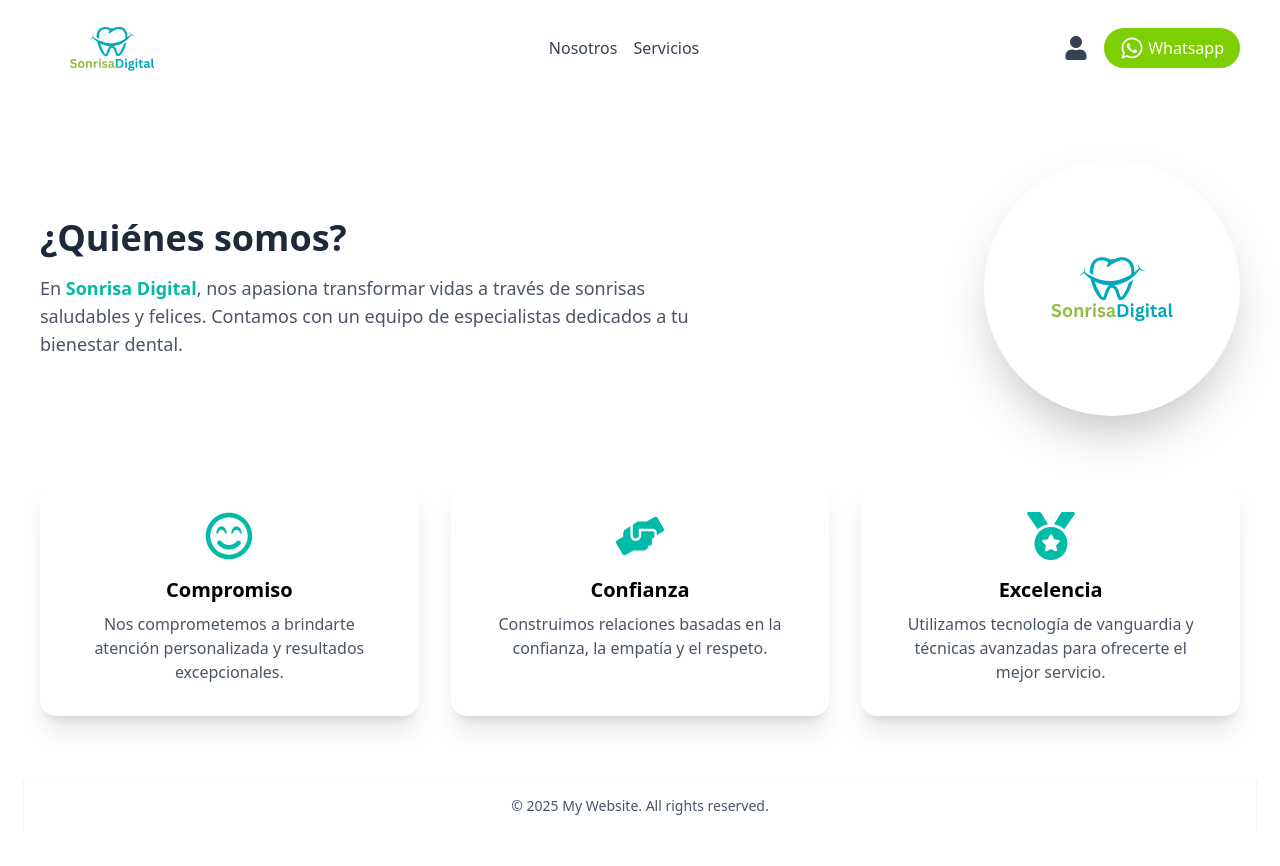
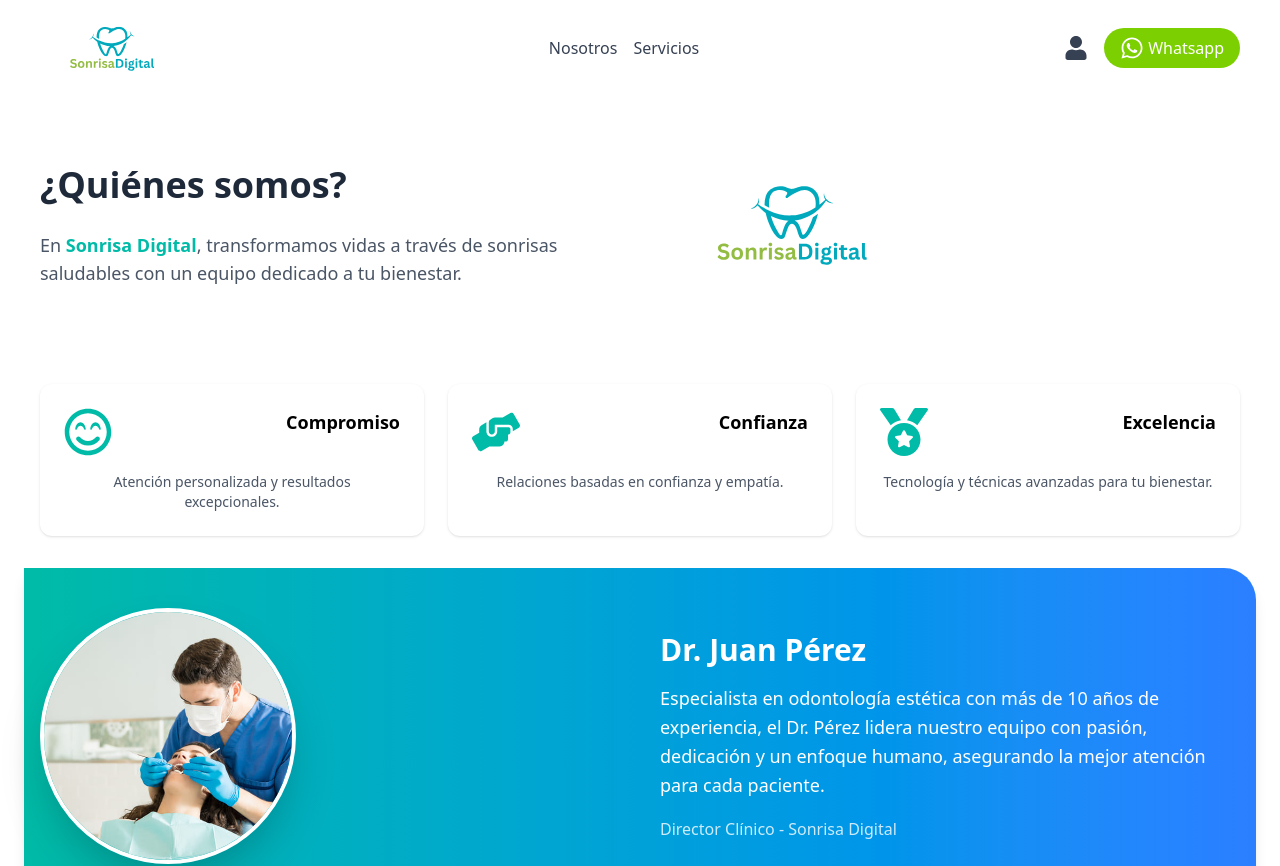
Before and after one commit to wilyramos/sonrisadigital_react_ts_frontend, a React (Vite) app: page /nosotros in a window 1280 px wide. Shown: the top 866 px of the page. Before the commit the page ends 832 px from the top, so only its background shows below. Built offline with nearby package versions, Linux system fonts and the light colour scheme; no server answers.

Commit message:
update header, add medic profile in about and fix login

```diff
--- a/src/api/AuthAPI.ts
+++ b/src/api/AuthAPI.ts
@@ -43,9 +43,7 @@ export async function authenticateUser(formData: AuthLoginForm) {
         return data;
     } catch (error) {
         if (isAxiosError(error) && error.response) {
-            throw new Error(error.response.data.error);
-        } else {
-            throw new Error("Error al iniciar sesión");
+            throw new Error(error.response.data.message || "Error al iniciar sesión");
         }
     }
 }
--- a/src/views/About.tsx
+++ b/src/views/About.tsx
@@ -1,85 +1,72 @@
-import { motion } from "framer-motion";
 import { FaRegSmileBeam, FaHandsHelping, FaMedal } from "react-icons/fa";
 
-const fadeInUp = {
-  hidden: { opacity: 0, y: 40 },
-  visible: { opacity: 1, y: 0 },
-};
+export default function About() {
+    const values = [
+        {
+            icon: <FaRegSmileBeam className="text-teal-500 text-5xl mb-4" />,
+            title: "Compromiso",
+            desc: "Atención personalizada y resultados excepcionales.",
+        },
+        {
+            icon: <FaHandsHelping className="text-teal-500 text-5xl mb-4" />,
+            title: "Confianza",
+            desc: "Relaciones basadas en confianza y empatía.",
+        },
+        {
+            icon: <FaMedal className="text-teal-500 text-5xl mb-4" />,
+            title: "Excelencia",
+            desc: "Tecnología y técnicas avanzadas para tu bienestar.",
+        },
+    ];
 
-export default function About() {
     return (
-    <div className="py-16">
-      <div className="container mx-auto px-4">
-        <div className="flex flex-col-reverse md:flex-row justify-between items-center gap-10 mb-16">
-          <motion.div
-            initial="hidden"
-            animate="visible"
-            transition={{ staggerChildren: 0.2 }}
-            className="text-center md:text-left max-w-2xl"
-          >
-            <motion.h2
-              variants={fadeInUp}
-              className="text-4xl font-bold text-gray-800 mb-4"
-            >
+        <section className="space-y-8">
+            {/* ¿Quiénes somos? */}
+            <div className="container mx-auto px-4 grid gap-12 md:grid-cols-2 items-center">
+                <div className="space-y-6">
+                    <h2 className="text-4xl font-extrabold text-gray-800 leading-tight">
                         ¿Quiénes somos?
-            </motion.h2>
-            <motion.p
-              variants={fadeInUp}
-              className="text-gray-600 text-lg"
-            >
-              En <span className="text-teal-500 font-semibold">Sonrisa Digital</span>, nos apasiona transformar vidas a través de sonrisas saludables y felices. Contamos con un equipo de especialistas dedicados a tu bienestar dental.
-            </motion.p>
-          </motion.div>
+                    </h2>
+                    <p className="text-gray-600 text-lg">
+                        En <span className="text-teal-500 font-semibold">Sonrisa Digital</span>, transformamos vidas a través de sonrisas saludables con un equipo dedicado a tu bienestar.
+                    </p>
+                </div>
 
-          <motion.div
-            initial={{ opacity: 0, scale: 0.95 }}
-            whileInView={{ opacity: 1, scale: 1 }}
-            transition={{ duration: 0.6 }}
-            className="relative w-64 h-64 rounded-full shadow-2xl overflow-hidden"
-          >
                 <img
                     src="/logo.svg"
                     alt="About Us"
-              className="w-full h-full object-contain p-6"
+                    className="w-64 h-64 mx-auto md:mx-0 object-contain transition-transform duration-500 hover:scale-105"
                 />
-          </motion.div>
             </div>
 
-        <div className="grid md:grid-cols-3 gap-8">
-          <motion.div
-            className="bg-white rounded-2xl shadow-xl p-8 text-center"
-            variants={fadeInUp}
-          >
-            <FaRegSmileBeam className="text-teal-500 text-5xl mb-4 mx-auto" />
-            <h3 className="text-xl font-semibold mb-2">Compromiso</h3>
-            <p className="text-gray-600">
-              Nos comprometemos a brindarte atención personalizada y resultados excepcionales.
+            {/* Valores */}
+            <div className="container mx-auto px-4 grid gap-6 md:grid-cols-3">
+                {values.map((item, i) => (
+                    <div key={i} className="bg-white rounded-xl shadow p-6 text-center">
+                        <div className="flex justify-between">
+                            {item.icon}
+                            <h3 className="text-lg font-semibold">{item.title}</h3>
+                        </div>
+                        <p className="text-gray-600 text-sm">{item.desc}</p>
+                    </div>
+                ))}
+            </div>
+
+            {/* Staff Médico */}
+            <div className="container mx-auto px-4 grid gap-10 md:grid-cols-2 items-center bg-gradient-to-r from-teal-500 to-blue-500 rounded-bl-3xl rounded-tr-4xl p-10 text-white shadow-lg">
+                <img
+                    src="/medico.jpg"
+                    alt="Dr. Juan Pérez"
+                    className="w-64 h-64 rounded-full object-cover mx-auto md:mx-0 shadow-2xl border-4 border-white transition-transform duration-500 hover:scale-105"
+                />
+                <div className="space-y-4 text-center md:text-left">
+                    <h3 className="text-3xl font-bold">Dr. Juan Pérez</h3>
+                    <p className="text-white text-lg leading-relaxed">
+                        Especialista en odontología estética con más de 10 años de experiencia, el Dr. Pérez lidera nuestro equipo con pasión, dedicación y un enfoque humano, asegurando la mejor atención para cada paciente.
                     </p>
-          </motion.div>
-
-          <motion.div
-            className="bg-white rounded-2xl shadow-xl p-8 text-center"
-            variants={fadeInUp}
-          >
-            <FaHandsHelping className="text-teal-500 text-5xl mb-4 mx-auto" />
-            <h3 className="text-xl font-semibold mb-2">Confianza</h3>
-            <p className="text-gray-600">
-              Construimos relaciones basadas en la confianza, la empatía y el respeto.
-            </p>
-          </motion.div>
-
-          <motion.div
-            className="bg-white rounded-2xl shadow-xl p-8 text-center"
-            variants={fadeInUp}
-          >
-            <FaMedal className="text-teal-500 text-5xl mb-4 mx-auto" />
-            <h3 className="text-xl font-semibold mb-2">Excelencia</h3>
-            <p className="text-gray-600">
-              Utilizamos tecnología de vanguardia y técnicas avanzadas para ofrecerte el mejor servicio.
-            </p>
-          </motion.div>
+                    <p className="text-white font-medium opacity-80">Director Clínico - Sonrisa Digital</p>
                 </div>
             </div>
-    </div>
+        </section>
     );
 }
--- a/src/views/auth/LogiwView.tsx
+++ b/src/views/auth/LogiwView.tsx
@@ -4,16 +4,8 @@ import { Link, useNavigate } from "react-router-dom";
 import { AuthLoginForm } from "@/types/index";
 import { useMutation } from "@tanstack/react-query";
 import { authenticateUser } from "@/api/AuthAPI";
-// import { toast } from "sonner";
+import { toast } from 'react-toastify';
 import ErrorMessage from "@/components/ErrorMessage";
-import { motion } from "framer-motion";
-import { toast } from 'react-toastify';
-
-
-const fadeUp = {
-    hidden: { opacity: 0, y: 40 },
-    visible: { opacity: 1, y: 0 },
-};
 
 export default function ModernLoginView() {
     const [isLoading, setIsLoading] = useState(false);
@@ -35,7 +27,7 @@ export default function ModernLoginView() {
         onError: (error) => {
             console.error(error);
             setIsLoading(false);
-            toast.error(error.message || "Error al iniciar sesión f");
+            toast.error(error.message || "Error al iniciar sesión");
         },
         onSuccess: () => {
             setIsLoading(false);
@@ -47,19 +39,13 @@ export default function ModernLoginView() {
     const handleLogin = (formData: AuthLoginForm) => {
         setIsLoading(true);
         toast.info("Iniciando sesión...");
-        console.log(formData);
+        // console.log(formData);
         mutate(formData);
     };
 
     return (
         <div className="flex items-center justify-center">
-            <motion.div
-                initial="hidden"
-                animate="visible"
-                transition={{ duration: 0.6, ease: "easeOut" }}
-                variants={fadeUp}
-                className="relative bg-white p-10 w-full max-w-md shadow-xl rounded-3xl border border-gray-100"
-            >
+            <div className="relative bg-white p-10 w-full max-w-md shadow-xl rounded-3xl border border-gray-100">
                 <div className="mb-6 text-center">
                     <img src="/logo.svg" alt="Logo" className="w-20 h-20 mx-auto mb-4" />
                     <h1 className="text-3xl font-bold text-teal-600 mb-2">Iniciar Sesión</h1>
@@ -75,8 +61,7 @@ export default function ModernLoginView() {
                             type="email"
                             id="email"
                             {...register("email", { required: "Este campo es obligatorio" })}
-                            className={`w-full px-4 py-3 border rounded-xl focus:outline-none focus:ring-2 focus:ring-teal-400 transition ${errors.email ? "border-red-500" : "border-gray-300"
-                                }`}
+                            className={`w-full px-4 py-3 border rounded-xl focus:outline-none focus:ring-2 focus:ring-teal-400 ${errors.email ? "border-red-500" : "border-gray-300"}`}
                             placeholder="Correo electrónico"
                         />
                         {errors.email && <ErrorMessage>{errors.email.message}</ErrorMessage>}
@@ -90,18 +75,14 @@ export default function ModernLoginView() {
                             type="password"
                             id="password"
                             {...register("password", { required: "Este campo es obligatorio" })}
-                            className={`w-full px-4 py-3 border rounded-xl focus:outline-none focus:ring-2 focus:ring-teal-400 transition ${errors.password ? "border-red-500" : "border-gray-300"
-                                }`}
+                            className={`w-full px-4 py-3 border rounded-xl focus:outline-none focus:ring-2 focus:ring-teal-400 ${errors.password ? "border-red-500" : "border-gray-300"}`}
                             placeholder="Contraseña"
                         />
                         {errors.password && <ErrorMessage>{errors.password.message}</ErrorMessage>}
                     </div>
 
                     <div className="flex justify-end">
-                        <Link
-                            to="/forgot-password"
-                            className="text-sm text-teal-500 hover:underline font-medium"
-                        >
+                        <Link to="/forgot-password" className="text-sm text-teal-500 hover:underline font-medium">
                             ¿Olvidaste tu contraseña?
                         </Link>
                     </div>
@@ -109,10 +90,7 @@ export default function ModernLoginView() {
                     <button
                         type="submit"
                         disabled={isLoading}
-                        className={`w-full py-3 font-semibold text-white rounded-xl transition-all duration-300 ${isLoading
-                                ? "bg-teal-400 cursor-not-allowed opacity-60"
-                                : "bg-teal-500 hover:bg-teal-600"
-                            }`}
+                        className={`w-full py-3 font-semibold text-white rounded-xl ${isLoading ? "bg-teal-400 cursor-not-allowed opacity-60" : "bg-teal-500 hover:bg-teal-600"}`}
                     >
                         {isLoading ? "Cargando..." : "Iniciar Sesión"}
                     </button>
@@ -126,7 +104,7 @@ export default function ModernLoginView() {
                         </Link>
                     </p>
                 </div>
-            </motion.div>
+            </div>
         </div>
     );
 }
```
Also changed, not shown: src/components/Home/Header.tsx (+7 -0 lines), public/medico.jpg (added). Lines whose indentation alone changed are shown as unchanged.
